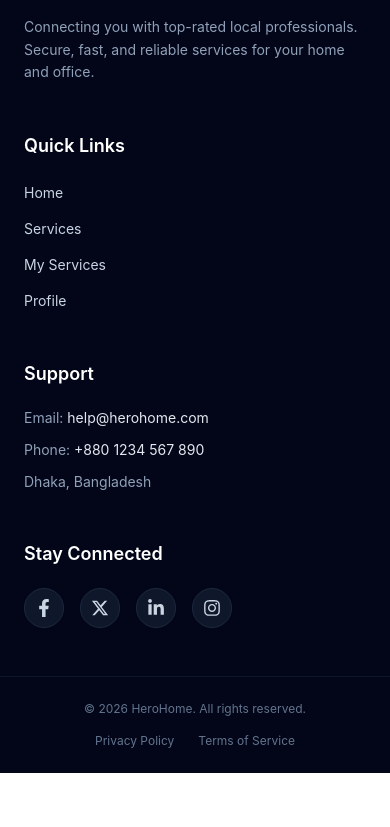
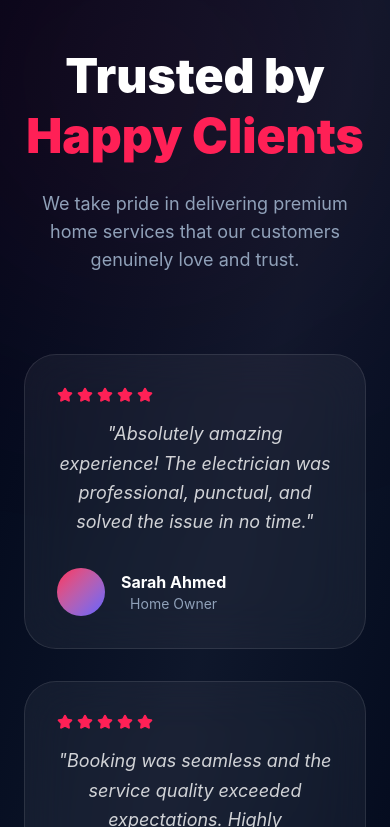
Before and after one commit to mohammademon393/HeroHome-client-A10, a React (Vite) app: page / in a window 390 px wide. Shown: the part 2217-3044 px from the top of the page. Before the commit the page ends 2990 px from the top, so only its background shows below. Built offline with nearby package versions, Linux system fonts and the light colour scheme; no server answers.

Commit message:
design a responsive testimonal

```diff
--- a/package.json
+++ b/package.json
@@ -15,6 +15,7 @@
     "axios": "^1.13.6",
     "firebase": "^12.9.0",
     "framer-motion": "^12.34.4",
+    "lucide-react": "^0.577.0",
     "react": "^19.2.0",
     "react-dom": "^19.2.0",
     "react-icons": "^5.5.0",
--- /dev/null
+++ b/src/components/homePageReleted/Testimonials.jsx
@@ -0,0 +1,96 @@
+import React from "react";
+import { motion } from "framer-motion";
+import { Star } from "lucide-react";
+
+const testimonials = [
+  {
+    name: "Sarah Ahmed",
+    role: "Home Owner",
+    review:
+      "Absolutely amazing experience! The electrician was professional, punctual, and solved the issue in no time.",
+  },
+  {
+    name: "John Carter",
+    role: "Apartment Manager",
+    review:
+      "Booking was seamless and the service quality exceeded expectations. Highly recommended!",
+  },
+  {
+    name: "Nusrat Jahan",
+    role: "Verified Client",
+    review:
+      "I love how fast and reliable the team is. My AC repair was handled perfectly within an hour.",
+  },
+];
+
+const Testimonials = () => {
+  return (
+    <section className="relative py-28 px-6 my-28 overflow-hidden max-w-7xl mx-auto rounded-[60px] bg-slate-900">
+      {/* Background Gradient */}
+      <div className="absolute inset-0 bg-gradient-to-br from-slate-950 via-slate-900 to-slate-950 rounded-[60px]"></div>
+
+      {/* Glow Effects */}
+      <div className="absolute top-0 left-0 w-72 h-72 bg-rose-500/20 blur-[140px] rounded-full"></div>
+      <div className="absolute bottom-0 right-0 w-72 h-72 bg-indigo-500/20 blur-[140px] rounded-full"></div>
+
+      <div className="relative max-w-7xl mx-auto text-center">
+        {/* Heading */}
+        <motion.h2
+          initial={{ opacity: 0, y: 40 }}
+          whileInView={{ opacity: 1, y: 0 }}
+          transition={{ duration: 0.6 }}
+          className="text-5xl md:text-6xl font-black text-white leading-tight"
+        >
+          Trusted by <span className="text-rose-500">Happy Clients</span>
+        </motion.h2>
+
+        <p className="text-slate-400 mt-6 text-lg max-w-2xl mx-auto">
+          We take pride in delivering premium home services that our customers
+          genuinely love and trust.
+        </p>
+
+        {/* Cards */}
+        <div className="grid grid-cols-1 md:grid-cols-3 gap-8 mt-20">
+          {testimonials.map((item, index) => (
+            <motion.div
+              key={index}
+              initial={{ opacity: 0, y: 50 }}
+              whileInView={{ opacity: 1, y: 0 }}
+              transition={{ duration: 0.5, delay: index * 0.2 }}
+              whileHover={{ y: -10 }}
+              className="group relative p-8 rounded-[32px] bg-white/5 backdrop-blur-xl border border-white/10 hover:border-rose-500/40 transition-all duration-500"
+            >
+              {/* Glow Hover */}
+              <div className="absolute inset-0 rounded-[32px] bg-gradient-to-br from-rose-500/10 to-indigo-500/10 opacity-0 group-hover:opacity-100 transition duration-500"></div>
+
+              {/* Stars */}
+              <div className="flex gap-1 mb-4">
+                {[...Array(5)].map((_, i) => (
+                  <Star
+                    key={i}
+                    size={16}
+                    className="text-rose-500 fill-rose-500"
+                  />
+                ))}
+              </div>
+
+              <p className="text-white/80 text-lg leading-relaxed italic">
+                "{item.review}"
+              </p>
+
+              <div className="mt-8 flex items-center gap-4">
+                <div className="w-12 h-12 bg-gradient-to-br from-rose-500 to-indigo-500 rounded-full"></div>
+                <div>
+                  <h4 className="text-white font-bold">{item.name}</h4>
+                  <p className="text-slate-400 text-sm">{item.role}</p>
+                </div>
+              </div>
+            </motion.div>
+          ))}
+        </div>
+      </div>
+    </section>
+  );
+};
+
+export default Testimonials;
--- a/src/pages/home/Home.jsx
+++ b/src/pages/home/Home.jsx
@@ -2,6 +2,7 @@
 import Hero from '../../components/homePageReleted/Hero';
 import PopularServices from '../../components/homePageReleted/PopularServices';
 import WhyChooseUs from '../../components/homePageReleted/WhyChooseUs';
+import Testimonials from '../../components/homePageReleted/Testimonials';
 
 const Home = () => {
     return (
@@ -9,6 +10,7 @@
             <Hero></Hero>
             <PopularServices></PopularServices>
             <WhyChooseUs></WhyChooseUs>
+            <Testimonials></Testimonials>
         </div>
     );
 };
```
Also changed, not shown: 1 other file (tests, documents, lock files or other folders).
